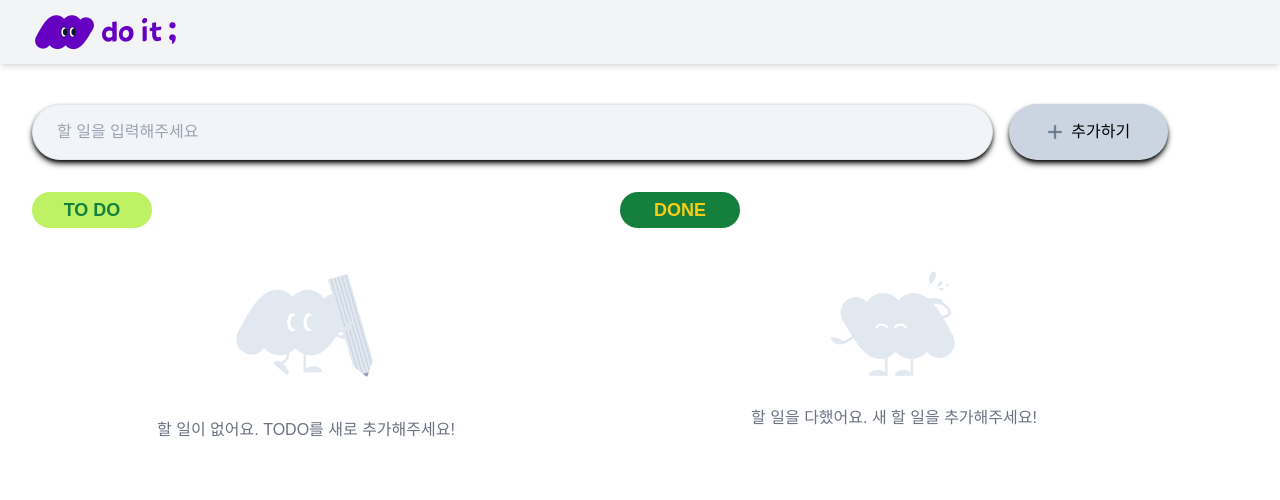
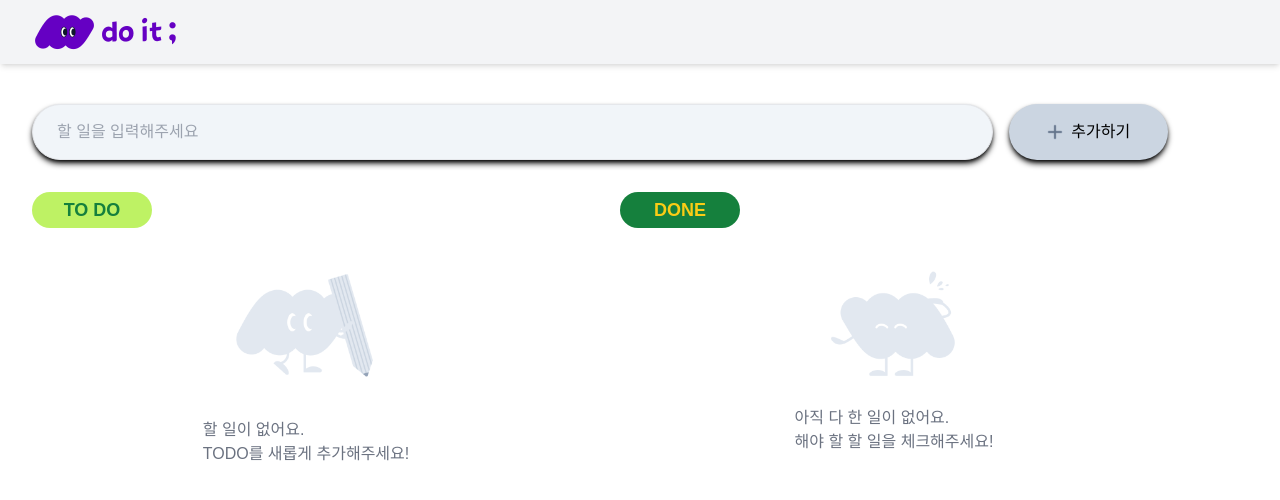
Before and after one commit to noveril/codeit-sprint, a Next.js app in the folder todolist/: page / in a window 1280 px wide. Shown: the top 500 px of the page. Built offline with nearby package versions, Linux system fonts and the light colour scheme.

Commit message:
TodoList 수정

```diff
--- a/todolist/src/components/TodoList.tsx
+++ b/todolist/src/components/TodoList.tsx
@@ -41,7 +41,7 @@ const TodoList = () => {
                 height={150}
               />
               <p className="text-gray-500 mt-4">
-                할 일이 없어요. TODO를 새로 추가해주세요!
+                할 일이 없어요. <br /> TODO를 새롭게 추가해주세요!
               </p>
             </div>
           )}
@@ -71,7 +71,8 @@ const TodoList = () => {
                 height={150}
               />
               <p className="text-gray-500 mt-4">
-                할 일을 다했어요. 새 할 일을 추가해주세요!
+                아직 다 한 일이 없어요. <br />
+                해야 할 할 일을 체크해주세요!
               </p>
             </div>
           )}
```
